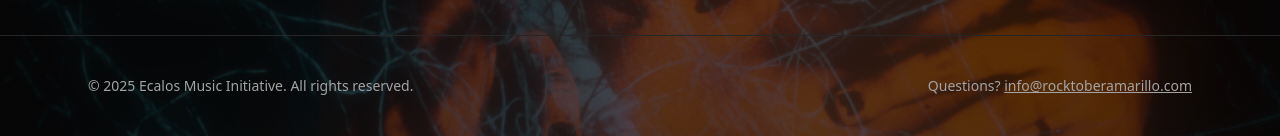
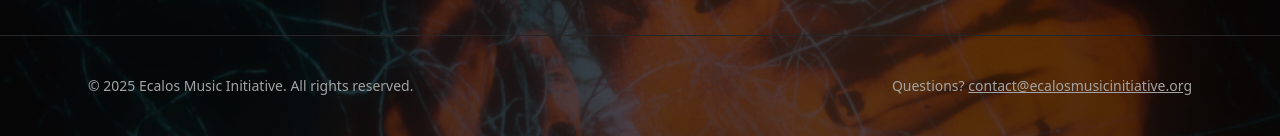
Before and after one commit to laguna314/rocktober, a React (Vite) app: page / in a window 1280 px wide. Shown: the part 3750-3886 px from the top of the page. Built offline with nearby package versions, Linux system fonts and the light colour scheme.

Commit message:
Update App.jsx
update contact email to contact@ecalosmusicinitiative.org

```diff
--- a/src/App.jsx
+++ b/src/App.jsx
@@ -13,7 +13,7 @@ const EVENT = {
   heroTagline: 'Turning Canyon up to 11.',
   ticketUrl: 'https://example.com/tickets',
   rsvpUrl: 'https://www.facebook.com/events/1943023656432925',
-  contactEmail: 'info@rocktoberamarillo.com',
+  contactEmail: 'contact@ecalosmusicinitiative.org',
   mapUrl: 'https://www.google.com/maps/search/?api=1&query=Rockwell+Event+Center+16301+I-27+Canyon+TX+79015',
   posterUrl: '/rocktober.png',
   backgroundUrl: '/rocktober.png',
```
